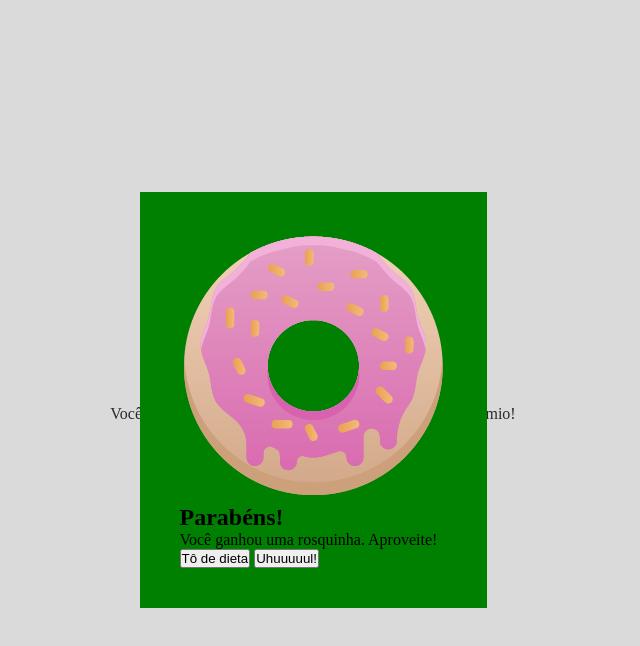
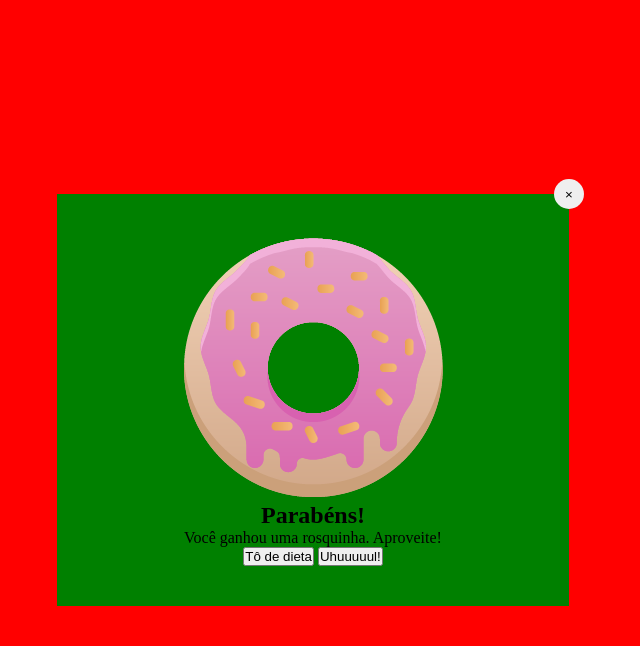
Before and after one commit to f-ernanda/modal-legal, a plain HTML site: page index.html in a window 1280 px wide. Both pictures are taken after a click on the button "Receba seu prêmio aqui!". Shown: the whole page, without its empty margins (327-967 px from the left). Drawn offline with Linux system fonts and the light colour scheme.

Commit message:
:sparkles: Add logical features

```diff
--- a/index.html
+++ b/index.html
@@ -18,11 +18,14 @@
 
 	<div class="modal-outer hidden">
 		<section class="modal-inner">
+			<button class="exit" draggable="true">&times;</button>
 			<img src="./img/Donut.png" alt="Uma rosquinha">
 			<h2>Parabéns!</h2>
 			<p>Você ganhou uma rosquinha. Aproveite!</p>
-			<button>Tô de dieta</button>
-			<button>Uhuuuuul!</button>
+			<div>
+				<button>Tô de dieta</button>
+				<button>Uhuuuuul!</button>
+			</div>
 		</section>
 	</div>
 
--- a/script.js
+++ b/script.js
@@ -1,6 +1,18 @@
-const modal = document.querySelector('.modal-outer')
 const button = document.querySelector('.main-content > .btn')
+button.addEventListener('click', () => showModal('.modal-outer'))
 
-button.addEventListener('click', () => {
+
+
+function showModal(modalClassName) {
+	const modal = document.querySelector(modalClassName)
 	modal.classList.remove('hidden')
-})
+	closeModal(modal)
+}
+
+function closeModal(modal) {
+	modal.addEventListener('click', (e) => {
+		if(e.target.className === 'modal-outer' || e.target.className === 'exit') {
+			modal.classList.add('hidden')
+		}
+	})
+}
--- a/style.css
+++ b/style.css
@@ -22,6 +22,11 @@ body {
 	justify-content: center;
 }
 
+img {
+	max-width: 100%;
+	height: auto;
+}
+
 .main-content {
 	text-align: center;
 }
@@ -41,15 +46,42 @@ body {
 	left: 0;
 	width: 100%;
 	height: 100%;
-	background: rgba(133, 133, 133, .3);
+	background: red;
 	display: flex;
 	justify-content: center;
 	align-items: center;
 }
 
-.modal-outer > .modal-inner {
+.modal-inner {
 	background: green;
 	padding: 4rem;
+	width: 40%;
+	position: relative;
+	display: flex;
+	flex-direction: column;
+	align-items: center;
+	animation: 1s ease-out show;
+}
+
+@keyframes show {
+	from {
+		transform: translateY(-100vh);
+	}
+
+	to {
+		transform: translateY(0vh);
+	}
+}
+
+.modal-inner > .exit {
+	position: absolute;
+	right: 0;
+	top: 0;
+	transform: translate(50%, -50%);
+	width: 3rem;
+	height: 3rem;
+	border-radius: 50%;
+	border: none;
 }
 
 .hidden {
```
Also changed, not shown: 1 other file.
